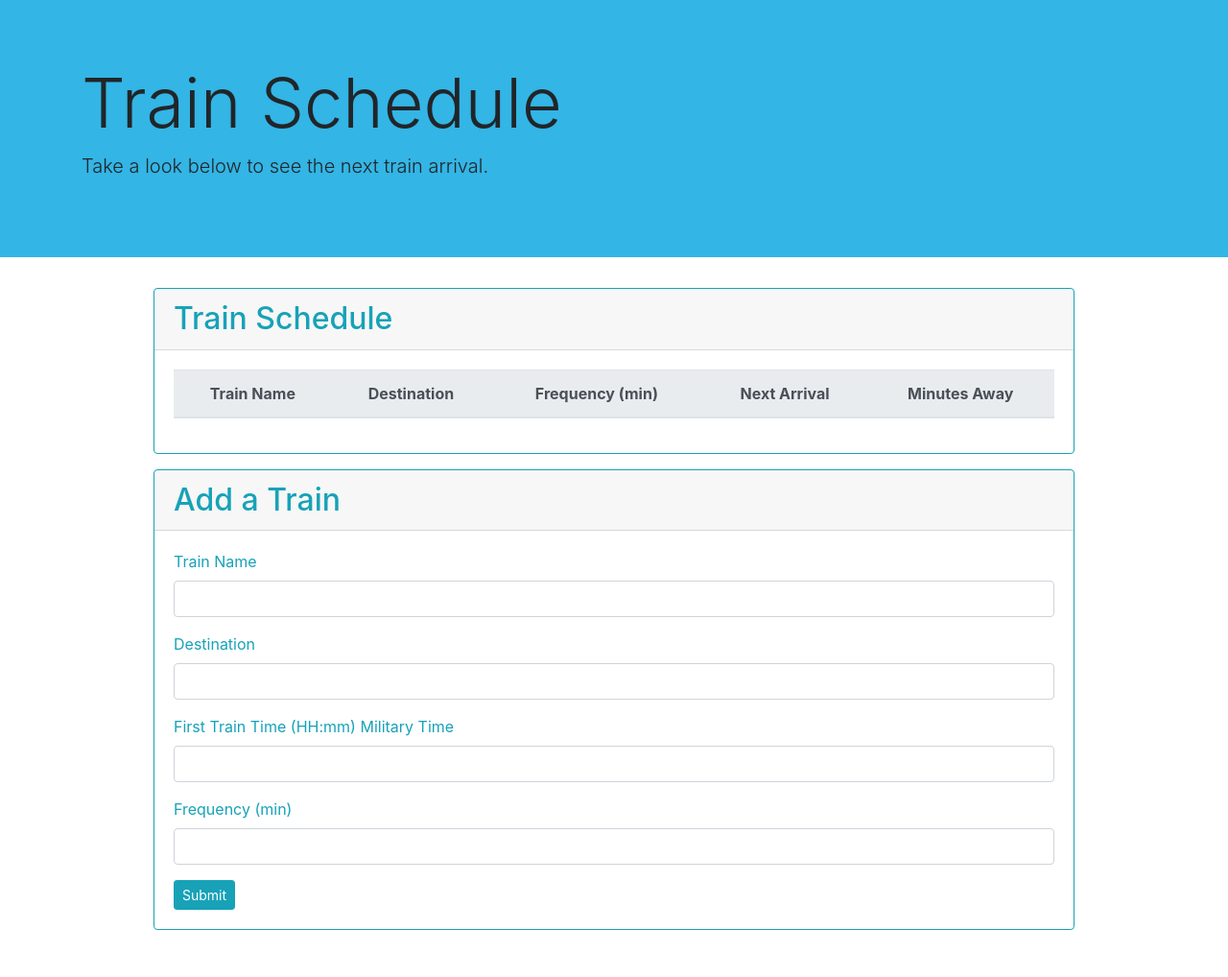
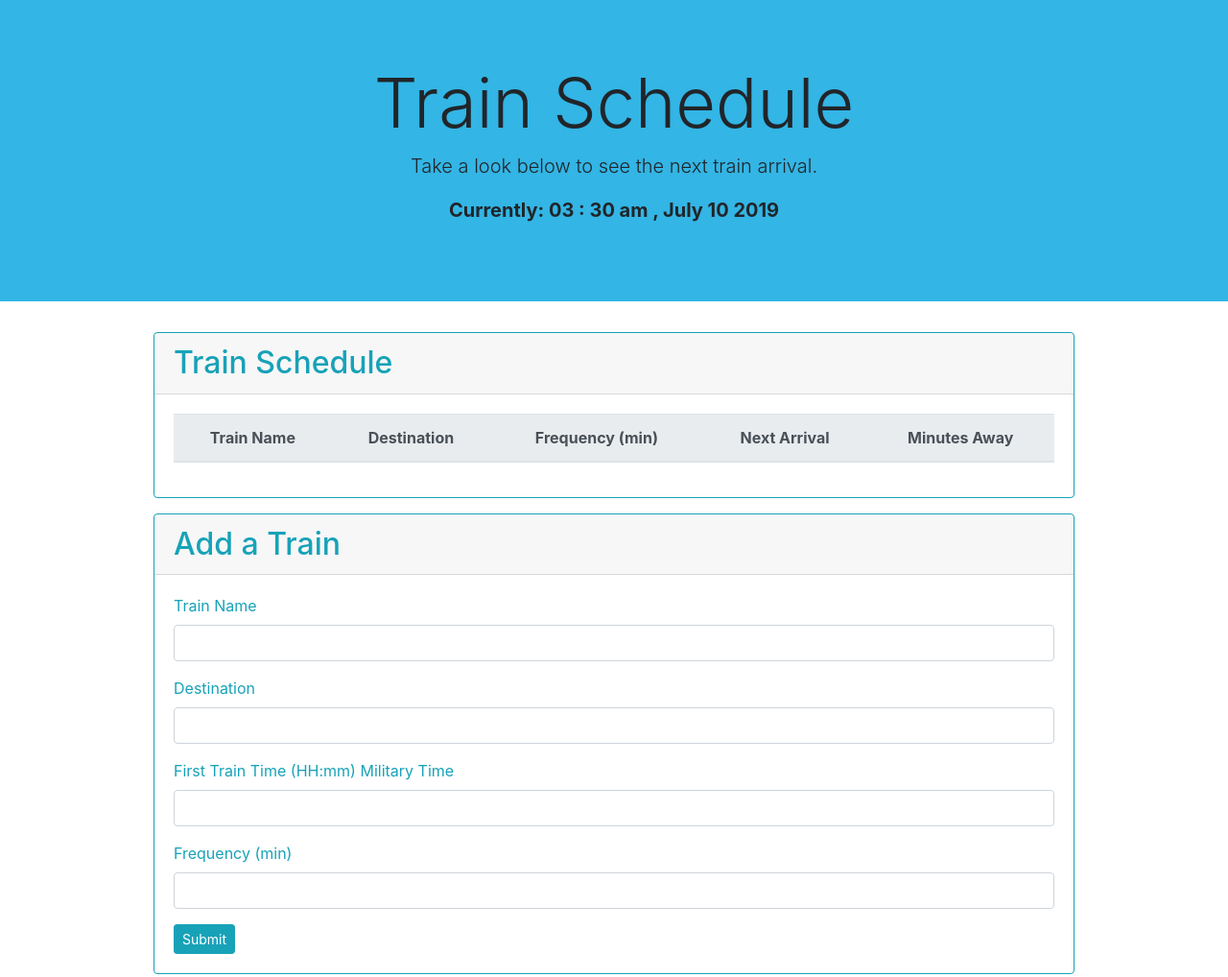
Before and after one commit to christinachon/TrainSchedule, a plain HTML site: page index.html in a window 1280 px wide. Shown: the whole page at 96% size. Before the commit the page ends 985 px from the top, so only its background shows below. Drawn offline with nearby package versions, Linux system fonts and the light colour scheme; no server answers.

Commit message:
added current time and moment.js

```diff
--- a/assets/javascript/app.js
+++ b/assets/javascript/app.js
@@ -12,11 +12,12 @@ var firebaseConfig = {
   firebase.initializeApp(firebaseConfig);
 
   var database = firebase.database();
-
   var name;
   var destination;
   var firstTrain;
   var frequency = 0;
+
+$("#current-time").text(moment().format(" hh :  mm a , MMMM D YYYY"));
 
 $("#add-train").click(function(){
   let name = $("#train-name").val().trim();
@@ -37,17 +38,20 @@ database.ref().on("child_added", function(snapshot){
   let newRow = $("<tr>");
   let newName = $("<td>");
   newName.append(newTrain.name);
+
   let newDestination = $("<td>");
   newDestination.append(newTrain.destination);
+
   let newFirstTrain = $("<td>");
   newFirstTrain.append(newTrain.firstTrain);
+
   let newFrequency = $("<td>");
   newFrequency.append(newTrain.frequency);
+
   let newMinute = $("<td>");
   newMinute.append("-");
 
   newRow.append(newName, newDestination, newFrequency, newFirstTrain, newMinute);
   $("#add-train-row").append(newRow);
-  console.log("Blah")
 })
 })
--- a/index.html
+++ b/index.html
@@ -7,6 +7,7 @@
     <meta http-equiv="X-UA-Compatible" content="ie=edge">
     <link rel="icon" href="assets/images/favicon.ico" type="image/x-icon"/>
     <script src="https://ajax.googleapis.com/ajax/libs/jquery/3.4.1/jquery.min.js"></script>
+    <script src="https://cdnjs.cloudflare.com/ajax/libs/moment.js/2.24.0/moment.js"></script>
     <link rel="stylesheet" href="https://stackpath.bootstrapcdn.com/bootstrap/4.3.1/css/bootstrap.min.css"
         integrity="sha384-ggOyR0iXCbMQv3Xipma34MD+dH/1fQ784/j6cY/iJTQUOhcWr7x9JvoRxT2MZw1T" crossorigin="anonymous">
 
@@ -18,8 +19,9 @@
 <body>
     <div class="jumbotron jumbotron-fluid">
         <div class="container">
-            <h1 class="display-3">Train Schedule</h1>
-            <p class="lead">Take a look below to see the next train arrival.</p>
+            <h1 class="display-3 text-center">Train Schedule</h1>
+            <p class="lead text-center">Take a look below to see the next train arrival.</p>
+            <p class="lead font-weight-bold text-center">Currently: <span id="current-time"></span></p>
         </div>
     </div>
     <div class="card border-info mb-3 w-75">
@@ -77,8 +79,3 @@
 </body>
 
 </html>
-
-
-<!--     <script src="https://stackpath.bootstrapcdn.com/bootstrap/4.3.1/js/bootstrap.min.js"
-        integrity="sha384-JjSmVgyd0p3pXB1rRibZUAYoIIy6OrQ6VrjIEaFf/nJGzIxFDsf4x0xIM+B07jRM"
-        crossorigin="anonymous"></script> -->
```
